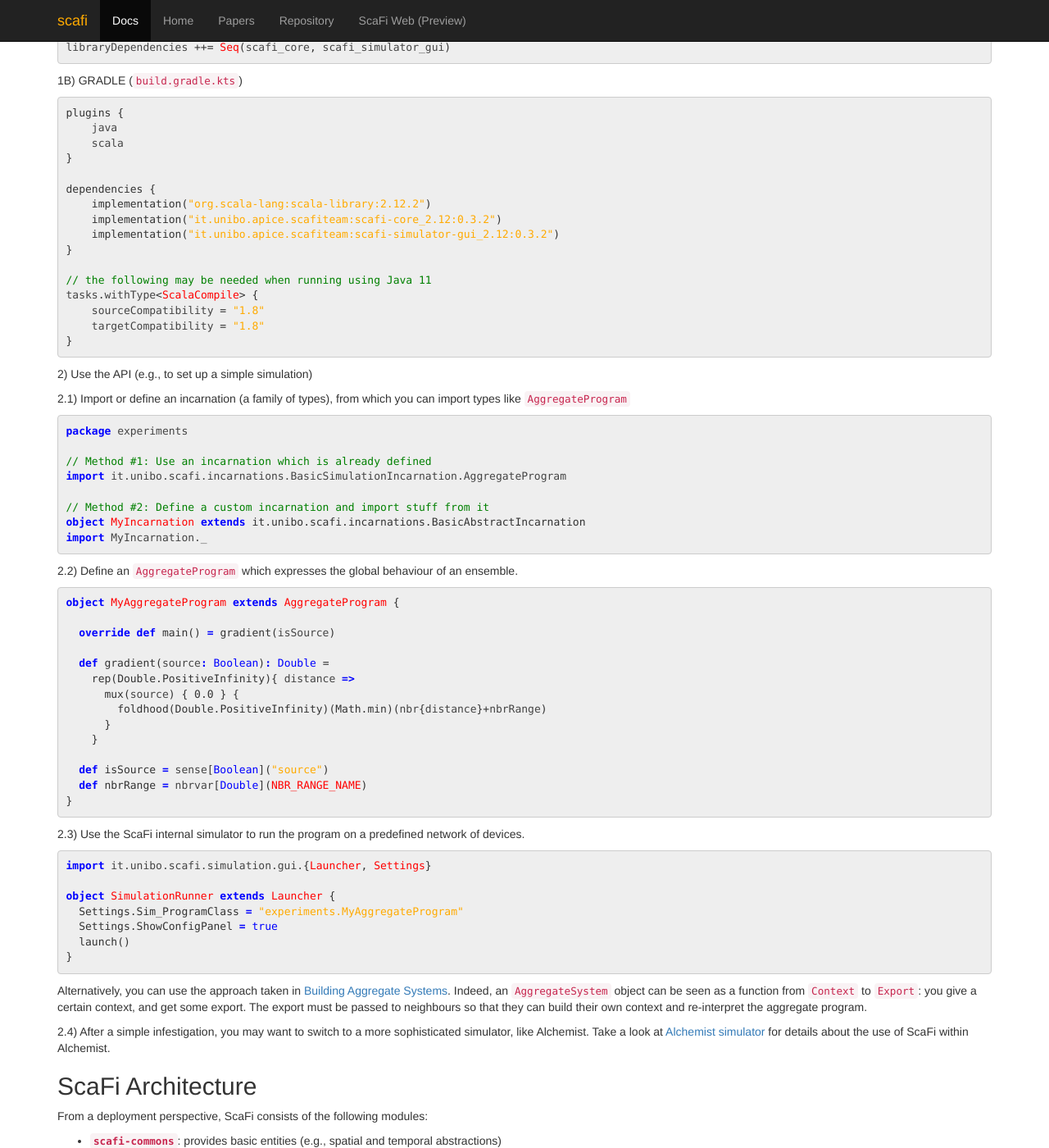
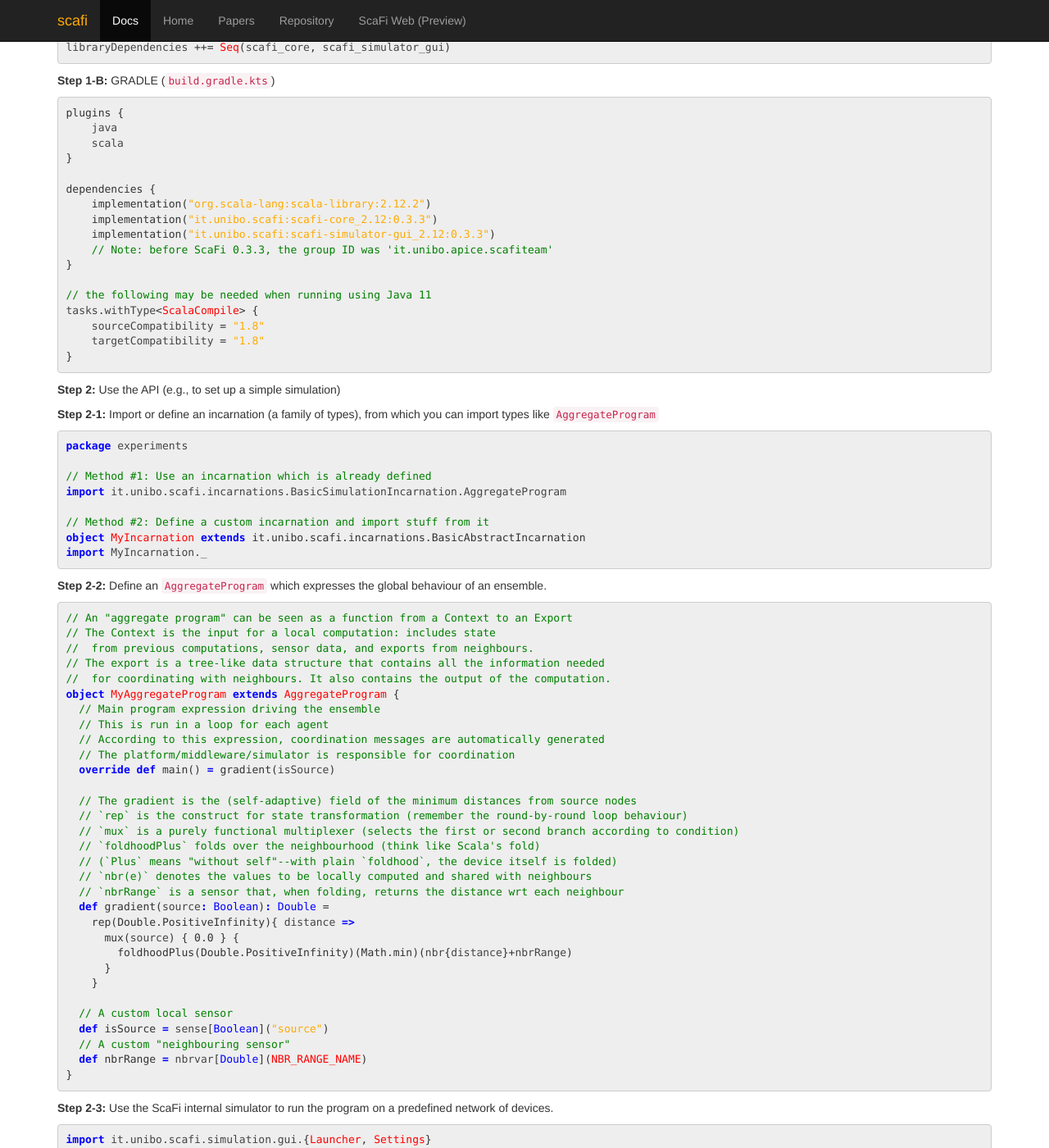
Before and after one commit to scafi/scafi.github.io, a Jekyll site: the page built from pages/docs.md, in a window 1280 px wide and 1400 px high, scrolled down 1349 px. Shown: the whole window at 82% size. Built offline with Jekyll 4.4.1, drawn with Linux system fonts in a browser that asks for light colours; some of the changed text lies outside the part shown.

Commit message:
Update docs

```diff
--- a/pages/docs.md
+++ b/pages/docs.md
@@ -65,18 +65,18 @@ A code example of round execution in ScaFi is shown in <a href="#building-aggreg
 
 As another example, consider the following steps.
 
-1) Add the dependency to scafi in your project (e.g., via sbt)
+**Step 1:** Add the dependency to scafi in your project (e.g., via sbt)
 
-1A) SBT
+**Step 1-A:** SBT
 
 {% highlight scala %}
-val scafi_core  = "it.unibo.apice.scafiteam" %% "scafi-core"  % "0.3.2"
-val scafi_simulator_gui  = "it.unibo.apice.scafiteam" %% "scafi-simulator-gui"  % "0.3.2"
+val scafi_core  = "it.unibo.apice.scafiteam" %% "scafi-core"  % "0.3.3"
+val scafi_simulator_gui  = "it.unibo.apice.scafiteam" %% "scafi-simulator-gui"  % "0.3.3"
 
 libraryDependencies ++= Seq(scafi_core, scafi_simulator_gui)
 {% endhighlight %}
 
-1B) GRADLE (`build.gradle.kts`)
+**Step 1-B:** GRADLE (`build.gradle.kts`)
 
 {% highlight kotlin %}
 plugins {
@@ -86,8 +86,9 @@ plugins {
 
 dependencies {
     implementation("org.scala-lang:scala-library:2.12.2")
-    implementation("it.unibo.apice.scafiteam:scafi-core_2.12:0.3.2")
-    implementation("it.unibo.apice.scafiteam:scafi-simulator-gui_2.12:0.3.2")
+    implementation("it.unibo.scafi:scafi-core_2.12:0.3.3")
+    implementation("it.unibo.scafi:scafi-simulator-gui_2.12:0.3.3")
+    // Note: before ScaFi 0.3.3, the group ID was 'it.unibo.apice.scafiteam'
 }
 
 // the following may be needed when running using Java 11
@@ -97,9 +98,9 @@ tasks.withType<ScalaCompile> {
 }
 {% endhighlight %}
 
-2) Use the API (e.g., to set up a simple simulation)
+**Step 2:** Use the API (e.g., to set up a simple simulation)
 
-2.1) Import or define an incarnation (a family of types),
+**Step 2-1:** Import or define an incarnation (a family of types),
 from which you can import types like `AggregateProgram`
 
 {% highlight scala %}
@@ -113,26 +114,43 @@ object MyIncarnation extends it.unibo.scafi.incarnations.BasicAbstractIncarnatio
 import MyIncarnation._
 {% endhighlight %}
 
-2.2) Define an `AggregateProgram` which expresses the global behaviour of an ensemble.
+**Step 2-2:** Define an `AggregateProgram` which expresses the global behaviour of an ensemble.
 
 {% highlight scala %}
+// An "aggregate program" can be seen as a function from a Context to an Export
+// The Context is the input for a local computation: includes state
+//  from previous computations, sensor data, and exports from neighbours.
+// The export is a tree-like data structure that contains all the information needed
+//  for coordinating with neighbours. It also contains the output of the computation.
 object MyAggregateProgram extends AggregateProgram {
-
+  // Main program expression driving the ensemble
+  // This is run in a loop for each agent
+  // According to this expression, coordination messages are automatically generated
+  // The platform/middleware/simulator is responsible for coordination
   override def main() = gradient(isSource)
 
+  // The gradient is the (self-adaptive) field of the minimum distances from source nodes
+  // `rep` is the construct for state transformation (remember the round-by-round loop behaviour)
+  // `mux` is a purely functional multiplexer (selects the first or second branch according to condition)
+  // `foldhoodPlus` folds over the neighbourhood (think like Scala's fold)
+  // (`Plus` means "without self"--with plain `foldhood`, the device itself is folded)
+  // `nbr(e)` denotes the values to be locally computed and shared with neighbours
+  // `nbrRange` is a sensor that, when folding, returns the distance wrt each neighbour
   def gradient(source: Boolean): Double =
     rep(Double.PositiveInfinity){ distance =>
       mux(source) { 0.0 } {
-        foldhood(Double.PositiveInfinity)(Math.min)(nbr{distance}+nbrRange)
+        foldhoodPlus(Double.PositiveInfinity)(Math.min)(nbr{distance}+nbrRange)
       }
     }
 
+  // A custom local sensor
   def isSource = sense[Boolean]("source")
+  // A custom "neighbouring sensor"
   def nbrRange = nbrvar[Double](NBR_RANGE_NAME)
 }
 {% endhighlight %}
 
-2.3) Use the ScaFi internal simulator to run the program on a predefined network of devices.
+**Step 2-3:** Use the ScaFi internal simulator to run the program on a predefined network of devices.
 
 {% highlight scala %}
 import it.unibo.scafi.simulation.gui.{Launcher, Settings}
@@ -149,7 +167,7 @@ Indeed, an `AggregateSystem` object can be seen as a function from `Context` to
 you give a certain context, and get some export. The export must be passed to neighbours so that they can build their own context
 and re-interpret the aggregate program.
 
-2.4) After a simple infestigation, you may want to switch to a more sophisticated simulator, like Alchemist.
+**Step 2-4:** After a simple infestigation, you may want to switch to a more sophisticated simulator, like Alchemist.
 Take a look at <a href="#Alchemist-simulator">Alchemist simulator</a>
 for details about the use of ScaFi within Alchemist.
 
```
Also changed, not shown: index.md (+14 -6 lines).
